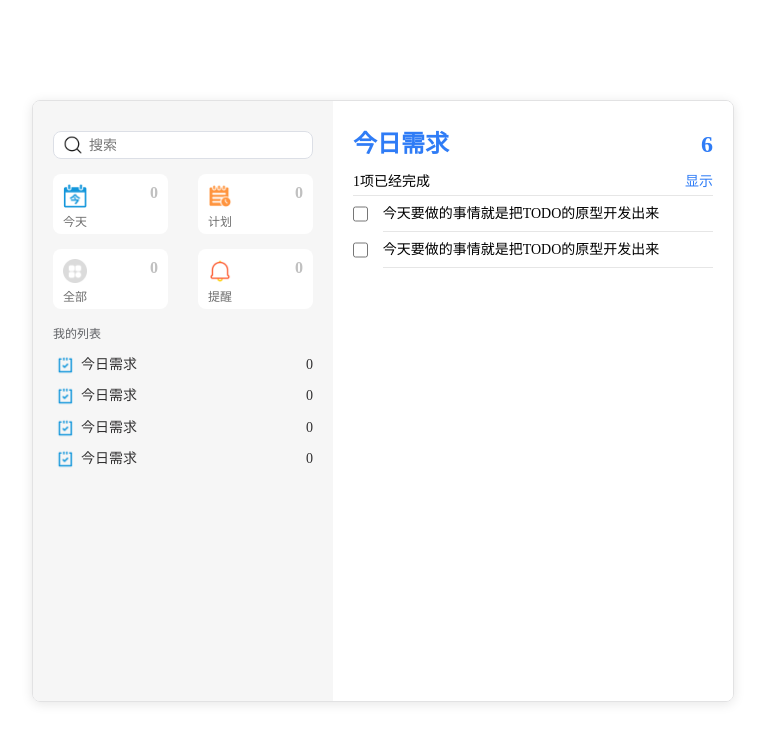
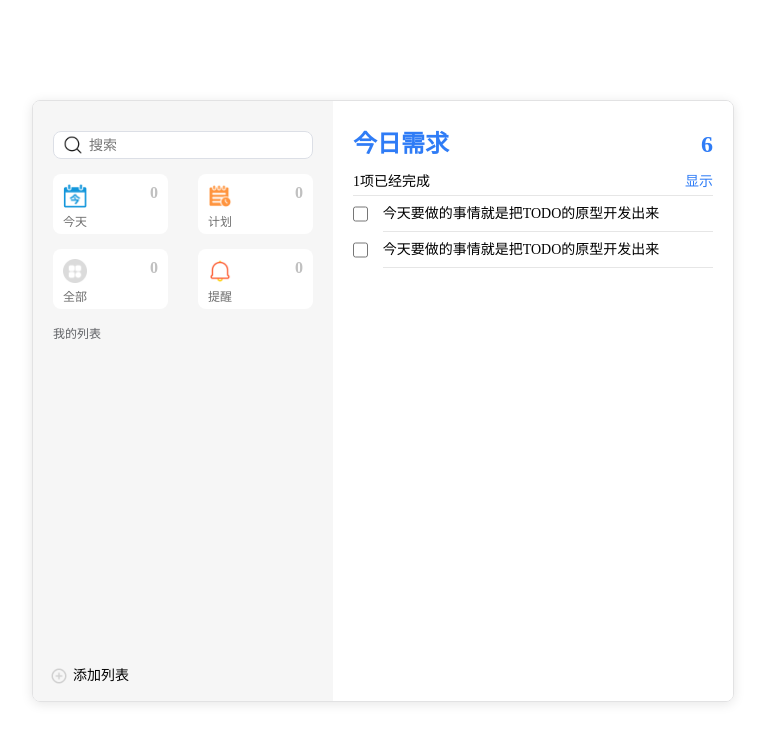
Before and after one commit to 774848686/vue3-todo, a Vue app: page / in a window 1280 px wide. Shown: the top 742 px of the page, without its empty margins (257-1022 px from the left). Built offline with nearby package versions, Linux system fonts and the light colour scheme; the HTML template or start-up script is replaced by a standard one.

Commit message:
新增添加列表功能

```diff
--- a/src/components/TaskList.vue
+++ b/src/components/TaskList.vue
@@ -3,64 +3,132 @@
     <text class="title">我的列表</text>
     <div class="list">
       <ul>
-        <li>
-          <div class="name">今日需求</div>
-          <div class="count">0</div>
+        <li
+          @click="taskClick(index)"
+          :class="index===currentIndex?'active':''"
+          :data-index="index"
+          v-for="(item,index) in taskList"
+          :key="index"
+        >
+          <div class="name">{{item.name}}</div>
+          <div class="count">{{item.child.length}}</div>
         </li>
-       <li>
-          <div class="name">今日需求</div>
-          <div class="count">0</div>
-        </li>
-       <li>
-          <div class="name">今日需求</div>
-          <div class="count">0</div>
-        </li>
-        <li>
-          <div class="name">今日需求</div>
+        <li class="active" v-if="isCreated">
+          <div class="name">
+            <input type="text" autofocus @blur="inputBlur" v-model="createName" />
+          </div>
           <div class="count">0</div>
         </li>
       </ul>
     </div>
+    <div class="add-todo" @click="addTask">添加列表</div>
   </div>
 </template>
 
 <script>
-export default {};
+import { reactive, toRefs } from "vue";
+export default {
+  setup() {
+    const NULL_TEX = "新建列表";
+    let state = reactive({
+      taskList: [],
+      createName: NULL_TEX,
+      isCreated: false,
+      currentIndex: null
+    });
+    const addTask = () => {
+      state.isCreated = true;
+    };
+    const inputBlur = () => {
+      state.taskList.push({
+        name: state.createName,
+        id: state.taskList.length + 1,
+        child: []
+      });
+      state.createName = NULL_TEX;
+      state.isCreated = false;
+    };
+    const taskClick = index => {
+      state.currentIndex = index;
+    };
+    return {
+      ...toRefs(state),
+      addTask,
+      inputBlur,
+      taskClick
+    };
+  }
+};
 </script>
 
 <style lang="scss" scoped>
 .task-list {
+  position: relative;
+  height: 360px;
   .title {
     font-size: 12px;
     color: #606266;
   }
   .list {
-    margin-top:15px;
-    max-height: 320px;
+    margin-top: 15px;
+    max-height: 360px;
     overflow-y: auto;
     li {
+      cursor: pointer;
       position: relative;
-      padding-left: 28px;
       width: 100%;
       box-sizing: border-box;
       display: flex;
       justify-content: space-between;
-      margin-bottom:15px;
-      font-size:14px;
-      color:#313031;
+      align-items: center;
+      margin-bottom: 10px;
+      font-size: 14px;
+      color: #313031;
+      padding: 5px;
+      padding-left: 28px;
+      input {
+        width: 200px;
+        border-radius: 3px;
+        outline: none;
+        font-size: 12px;
+        padding-left: 5px;
+        box-sizing: border-box;
+        color: #606266;
+      }
+      &.active {
+        background-color: #2f7cf6;
+        color: #fff;
+      }
     }
-    li:after{
+    li:after {
       position: absolute;
-      left:0;
-      top:-4px;
-      content:'';
-      width:24px;
+      left: 0;
+      top: 0px;
+      content: "";
+      width: 24px;
       height: 24px;
       background: url(../assets/woyaozuode.png) no-repeat;
       background-size: 100% 100%;
       border-radius: 100%;
-
     }
+  }
+  .add-todo {
+    position: absolute;
+    bottom: 0;
+    left: 0;
+    padding-left: 20px;
+    font-size: 14px;
+    cursor: pointer;
+  }
+  .add-todo:after {
+    position: absolute;
+    left: -4px;
+    top: -2px;
+    content: "";
+    width: 20px;
+    height: 20px;
+    background: url(../assets/tianjia.png) no-repeat;
+    background-size: 100% 100%;
   }
 }
 </style>
```
Also changed, not shown: src/assets/tianjia.png (added).
